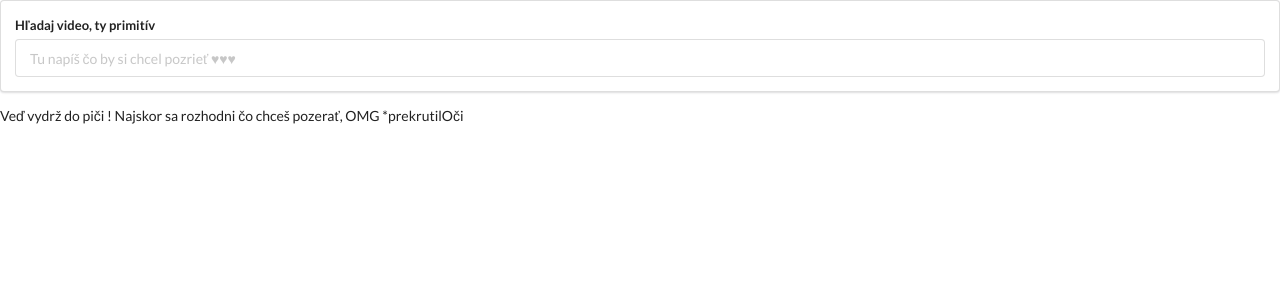
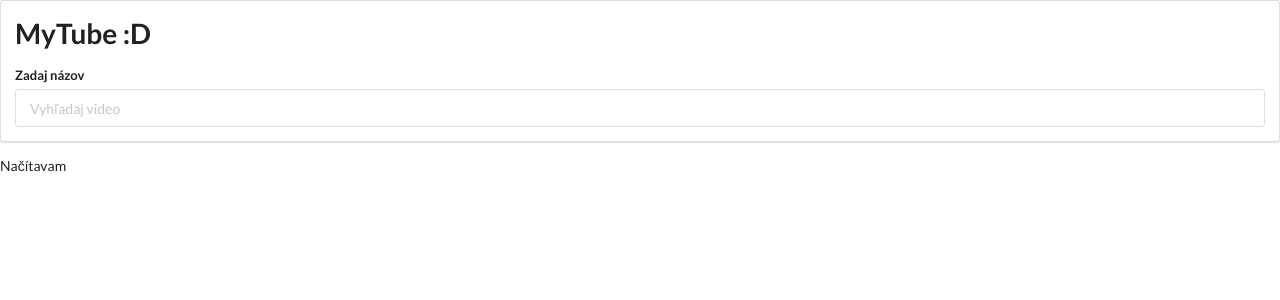
Before and after one commit to GuzlejM/YT-React-Hooks, a React (Create React App) app: page / in a window 1280 px wide. Shown: the top 300 px of the page. Built offline with nearby package versions, Linux system fonts and the light colour scheme.

Commit message:
translated like for regular ppl

```diff
--- a/src/components/SearchBar.js
+++ b/src/components/SearchBar.js
@@ -19,14 +19,15 @@ class SearchBar extends React.Component {
     render() {
         return (
           <div className='search-bar ui segment'>
+            <h1>MyTube :D </h1>
             <form className='ui form' onSubmit={this.onFormSubmit}>
                 <div className='field'>
-                    <label>Hľadaj video, ty primitív</label>
+                    <label>Zadaj názov</label>
                     <input
                       type='text'
                       value={this.state.term}
                       onChange={this.onInputChange}
-                      placeholder='Tu napíš čo by si chcel pozrieť ♥♥♥'
+                      placeholder='Vyhľadaj video'
                     />
                 </div>
             </form>
--- a/src/components/VideoDetail.js
+++ b/src/components/VideoDetail.js
@@ -2,7 +2,7 @@ import React from 'react';
 
 const VideoDetail = ({ video }) => {
   if (!video) {
-      return <div>Veď vydrž do piči ! Najskor sa rozhodni čo chceš pozerať, OMG *prekrutilOči</div>;
+      return <div>Načítavam</div>;
   }
 
   const videoSrc = `https://www.youtube.com/embed/${video.id.videoId}`
```
